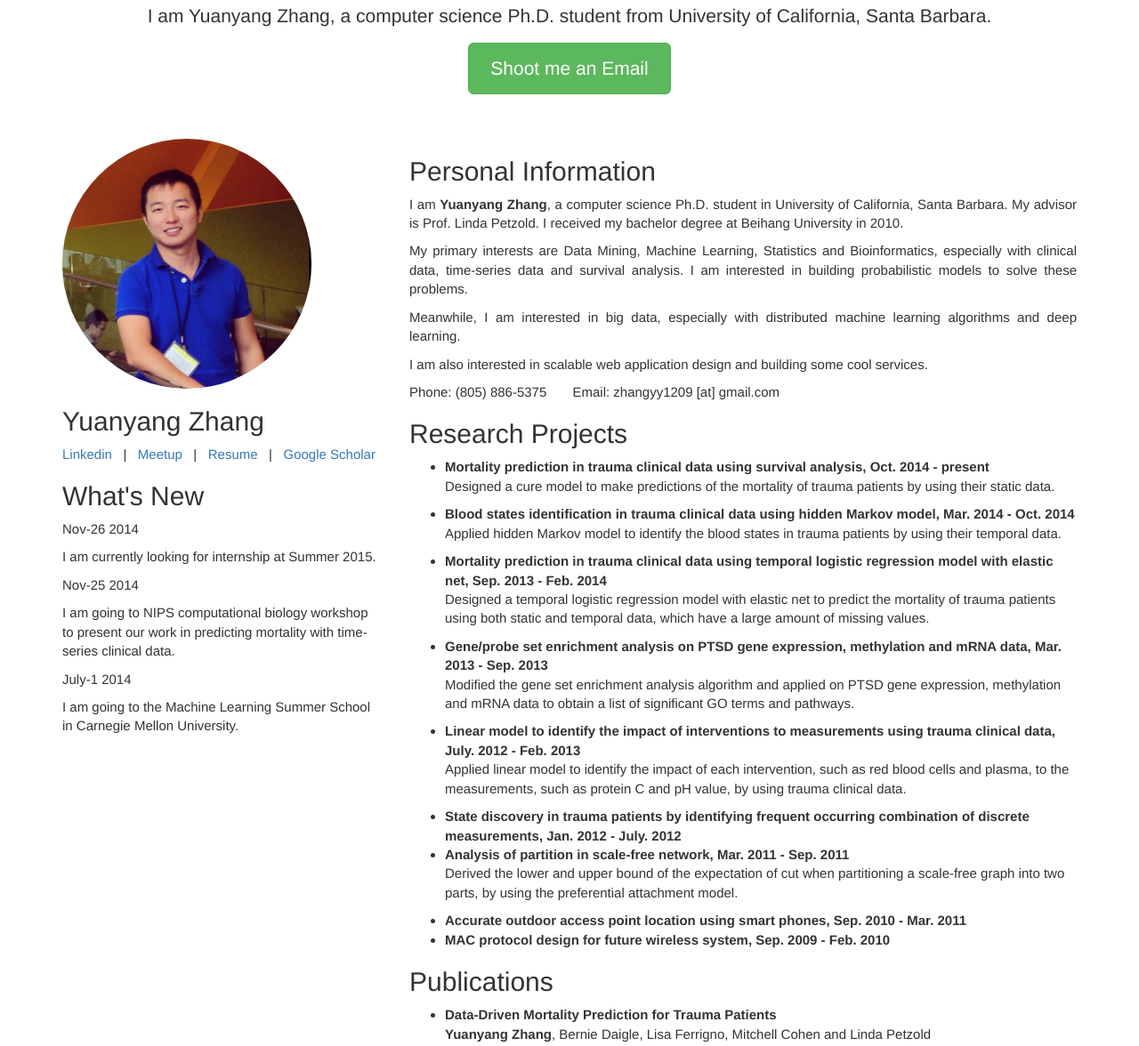
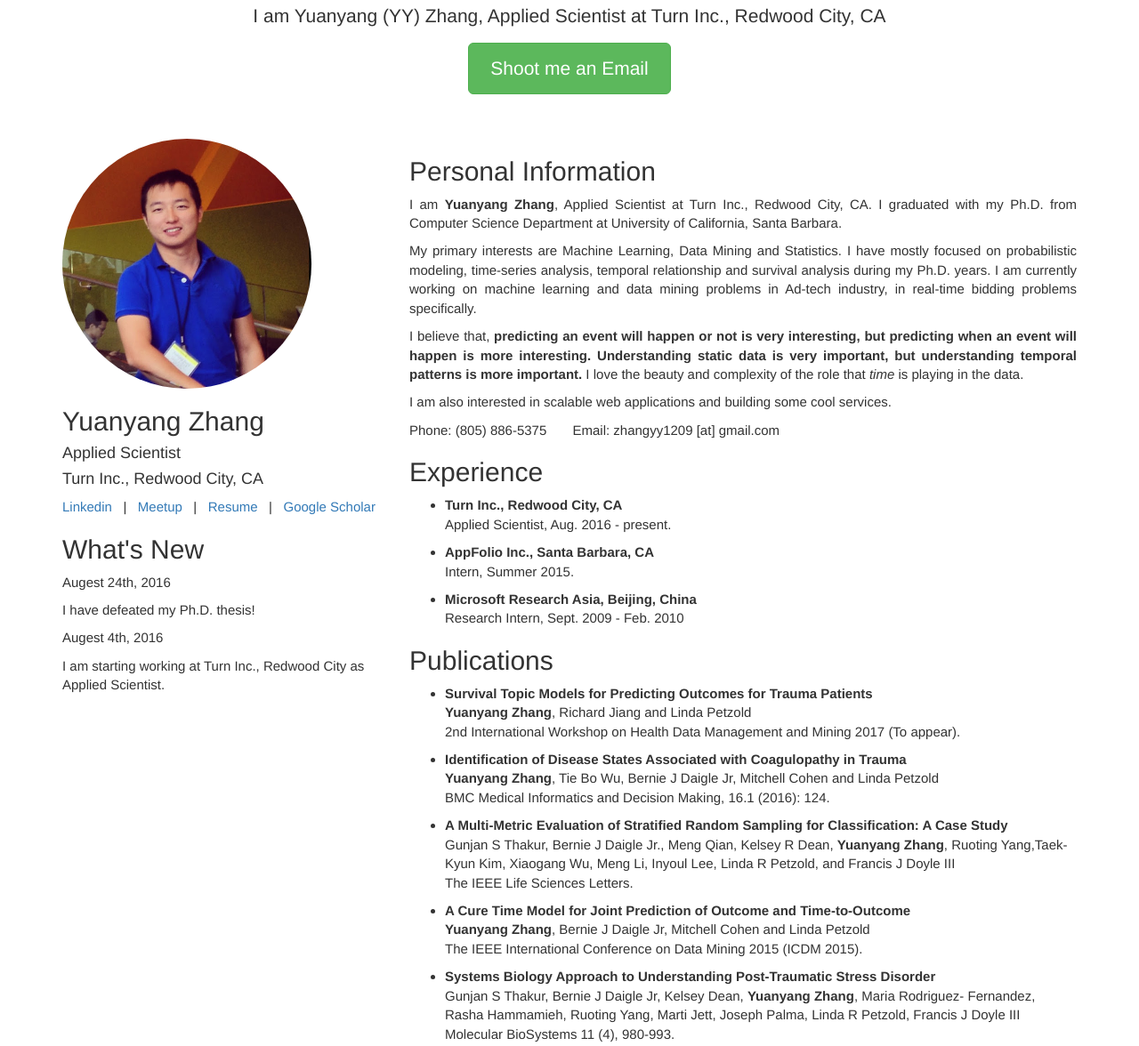
Before and after one commit to zhangyy1209/zhangyy1209.github.io, a plain HTML site: page index.html in a window 1280 px wide. Shown: the part 191-1367 px from the top of the page at 89% size. Drawn offline with nearby package versions, Linux system fonts and the light colour scheme.

Commit message:
Update resume

```diff
--- a/index.html
+++ b/index.html
@@ -15,12 +15,6 @@
 
     <!-- Custom styles for this template -->
     <link href="css/homepage.css" rel="stylesheet">
-
-    <!-- HTML5 shim and Respond.js for IE8 support of HTML5 elements and media queries -->
-    <!--[if lt IE 9]>
-      <script src="https://oss.maxcdn.com/html5shiv/3.7.2/html5shiv.min.js"></script>
-      <script src="https://oss.maxcdn.com/respond/1.4.2/respond.min.js"></script>
-    <![endif]-->
 
   </head>
 
@@ -40,7 +34,7 @@
         <div class="collapse navbar-collapse" id="navbar">
           <ul class="nav navbar-nav">
             <li><a href="#">Home</a></li>
-            <li><a href="#research">Projects</a></li>
+            <li><a href="#experience">Experience</a></li>
             <li><a href="#papers">Publications</a></li>
             <li><a href="#courses">Courses</a></li>
             <li><a href="#news">News</a></li>
@@ -53,7 +47,7 @@
       <div class="jumbotron">
         <div class="container">
         <h1>Welcome to my homepage!</h1>
-        <p class="lead">I am Yuanyang Zhang, a computer science Ph.D. student from University of California, Santa Barbara.</p>
+        <p class="lead">I am Yuanyang (YY) Zhang, Applied Scientist at Turn Inc., Redwood City, CA</p>
         <p><a class="btn btn-lg btn-success" href="mailto:zhangyy1209@gmail.com" role="button">Shoot me an Email</a></p>
         </div>
       </div>
@@ -63,77 +57,82 @@
       <div class="row">
 
         <div class="col-sm-4">
-          <p><img src="files/yy.jpg" alt="mypic" width="280" class="img-circle" /></p>
+          <p><img src="files/yy.jpg" alt="mypic" width="280" class="img-circle img-responsive" /></p>
           <a name="news"></a>
           <h2>Yuanyang Zhang</h2>
-          <p><a href="http://www.linkedin.com/in/yuanyangz">Linkedin</a> &nbsp;&nbsp;|&nbsp;&nbsp;
-          <a href="http://www.meetup.com/members/45337542/">Meetup</a> &nbsp;&nbsp;|&nbsp;&nbsp;
-          <a href="files/YYZhang_resume.pdf">Resume</a> &nbsp;&nbsp;|&nbsp;&nbsp;
-          <a href="http://scholar.google.com/citations?user=1h_VFe0AAAAJ&hl=en">Google Scholar</a>
+          <h4>Applied Scientist</h4>
+          <h4>Turn Inc., Redwood City, CA</h4>
+          <p><a href="http://www.linkedin.com/in/yuanyangz" target="_blank">Linkedin</a> &nbsp;&nbsp;|&nbsp;&nbsp;
+          <a href="http://www.meetup.com/members/45337542/" target="_blank">Meetup</a> &nbsp;&nbsp;|&nbsp;&nbsp;
+          <a href="files/YYZhang_resume.pdf" target="_blank">Resume</a> &nbsp;&nbsp;|&nbsp;&nbsp;
+          <a href="http://scholar.google.com/citations?user=1h_VFe0AAAAJ&hl=en" target="_blank">Google Scholar</a>
           </p>
 
           <h2>What's New</h2>
-          <p>Nov-26 2014</p>
-          <p>I am currently looking for internship at Summer 2015.</p>
-          <p>Nov-25 2014</p>
-          <p>I am going to NIPS computational biology workshop to present our work in predicting mortality with time-series clinical data.</p>
-          <p>July-1 2014</p>
-          <p>I am going to the Machine Learning Summer School in Carnegie Mellon University.</p>
-          <!-- <p><a class="btn btn-primary" href="#" role="button">View details &raquo;</a></p> -->
+          <p>Augest 24th, 2016</p>
+          <p>I have defeated my Ph.D. thesis!</p>
+          <p>Augest 4th, 2016</p>
+          <p>I am starting working at Turn Inc., Redwood City as Applied Scientist.</p>
        </div>
 
         <div class="col-sm-8">
           <h2>Personal Information</h2>
-          <p class="text-justify">I am <strong>Yuanyang Zhang</strong>, a computer science Ph.D.
-          student in University of California, Santa Barbara.
-          My advisor is Prof. Linda Petzold.
-          I received my bachelor degree at Beihang University in 2010.
+          <p class="text-justify">I am <strong>Yuanyang Zhang</strong>, Applied Scientist at Turn Inc.,
+          Redwood City, CA. I graduated with my Ph.D. from Computer Science Department at University of California, Santa Barbara.
           </p>
 
           <p class="text-justify">
-          My primary interests are Data Mining, Machine Learning, Statistics and Bioinformatics,
-          especially with clinical data, time-series data and survival analysis.
-          I am interested in building probabilistic models to solve these problems.
+          My primary interests are Machine Learning, Data Mining and Statistics.
+          I have mostly focused on probabilistic modeling, time-series analysis, temporal relationship and survival analysis during my Ph.D. years.
+          I am currently working on machine learning and data mining problems in
+          Ad-tech industry, in real-time bidding problems specifically.
           </p>
 
-          <p class="text-justify">Meanwhile, I am interested in big data, especially with
-          distributed machine learning algorithms and deep learning. </p>
+          <p class="text-justify">
+          I believe that, <strong>predicting an event will happen or not is very interesting, but predicting when an event will happen is more interesting. Understanding static data is very important, but understanding temporal patterns is more important.</strong> I love the beauty and complexity of the role that <i>time</i> is playing in the data.
+          </p>
+          <a name="experience"></a>
 
-          <a name="research"></a>
           <p class="text-justify">I am also interested in scalable web
-          application design and building some cool services.</p>
+          applications and building some cool services.</p>
 
           <p>Phone: (805) 886-5375 &nbsp;&nbsp;&nbsp;&nbsp;&nbsp; Email: zhangyy1209 [at] gmail.com</p>
 
 
-          <h2>Research Projects</h2>
+          <h2>Experience</h2>
           <ul>
-              <li>Mortality prediction in trauma clinical data using survival analysis, Oct. 2014 - present</li>
-              <p>Designed a cure model to make predictions of the mortality of trauma patients by using their static data.</p>
-              <li>Blood states identification in trauma clinical data using hidden Markov model, Mar. 2014 - Oct. 2014</li>
-              <p>Applied hidden Markov model to identify the blood states in trauma patients by using their temporal data.</p>
-              <li>Mortality prediction in trauma clinical data using temporal logistic regression model with elastic net, Sep. 2013 - Feb. 2014</li>
-              <p>Designed a temporal logistic regression model with elastic net to predict the mortality of trauma patients using both
-              static and temporal data, which have a large amount of missing values.</p>
-              <li>Gene/probe set enrichment analysis on PTSD gene expression, methylation and mRNA data, Mar. 2013 - Sep. 2013</li>
-              <p>Modified the gene set enrichment analysis algorithm and applied on PTSD gene expression, methylation and mRNA data
-              to obtain a list of significant GO terms and pathways.</p>
-              <li>Linear model to identify the impact of interventions to measurements using trauma clinical data, July. 2012 - Feb. 2013</li>
-              <p>Applied linear model to identify the impact of each intervention, such as red blood cells and plasma, to the measurements,
-              such as protein C and pH value, by using trauma clinical data.</p>
-              <li>State discovery in trauma patients by identifying frequent occurring combination of discrete measurements, Jan. 2012 - July. 2012</li>
-              <li>Analysis of partition in scale-free network, Mar. 2011 - Sep. 2011</li>
-              <p>Derived the lower and upper bound of the expectation of cut when partitioning a scale-free graph into two parts,
-              by using the preferential attachment model.</p>
+              <li>Turn Inc., Redwood City, CA</li>
+              <p>Applied Scientist, Aug. 2016 - present.</p>
+              <li>AppFolio Inc., Santa Barbara, CA</li>
+              <p>Intern, Summer 2015.</p>
               <a name="papers"></a>
-              <li>Accurate outdoor access point location using smart phones, Sep. 2010 - Mar. 2011</li>
-
-              <li>MAC protocol design for future wireless system, Sep. 2009 - Feb. 2010</li>
+              <li>Microsoft Research Asia, Beijing, China</li>
+              <p>Research Intern, Sept. 2009 - Feb. 2010</p>
           </ul>
 
 
           <h2>Publications</h2>
           <ul>
+              <li>Survival Topic Models for Predicting Outcomes for Trauma Patients</li>
+              <p><strong>Yuanyang Zhang</strong>, Richard Jiang and Linda Petzold
+              <br />
+              2nd International Workshop on Health Data Management and Mining 2017 (To appear).</p>
+              <li>Identification of Disease States Associated with Coagulopathy in Trauma</li>
+              <p><strong>Yuanyang Zhang</strong>, Tie Bo Wu, Bernie J Daigle Jr, Mitchell Cohen and Linda Petzold
+              <br />
+              BMC Medical Informatics and Decision Making, 16.1 (2016): 124.</p>
+              <li>A Multi-Metric Evaluation of Stratified Random Sampling for Classification: A Case Study</li>
+              <p>Gunjan S Thakur, Bernie J Daigle Jr., Meng Qian, Kelsey R Dean, <strong>Yuanyang Zhang</strong>, Ruoting Yang,Taek-Kyun Kim, Xiaogang Wu, Meng Li, Inyoul Lee, Linda R Petzold, and Francis J Doyle III
+              <br />
+              The IEEE Life Sciences Letters.</p>
+              <li>A Cure Time Model for Joint Prediction of Outcome and Time-to-Outcome</li>
+              <p><strong>Yuanyang Zhang</strong>, Bernie J Daigle Jr, Mitchell Cohen and Linda Petzold
+              <br />
+              The IEEE International Conference on Data Mining 2015 (ICDM 2015).</p>
+              <li>Systems Biology Approach to Understanding Post-Traumatic Stress Disorder</li>
+              <p>Gunjan S Thakur, Bernie J Daigle Jr, Kelsey Dean, <strong>Yuanyang Zhang</strong>, Maria Rodriguez- Fernandez, Rasha Hammamieh, Ruoting Yang, Marti Jett, Joseph Palma, Linda R Petzold, Francis J Doyle III
+              <br />
+              Molecular BioSystems 11 (4), 980-993.</p>
               <li>Data-Driven Mortality Prediction for Trauma Patients</li>
               <p><strong>Yuanyang Zhang</strong>, Bernie Daigle, Lisa Ferrigno, Mitchell Cohen and Linda Petzold
               <br />
```
Also changed, not shown: 2 other files.
